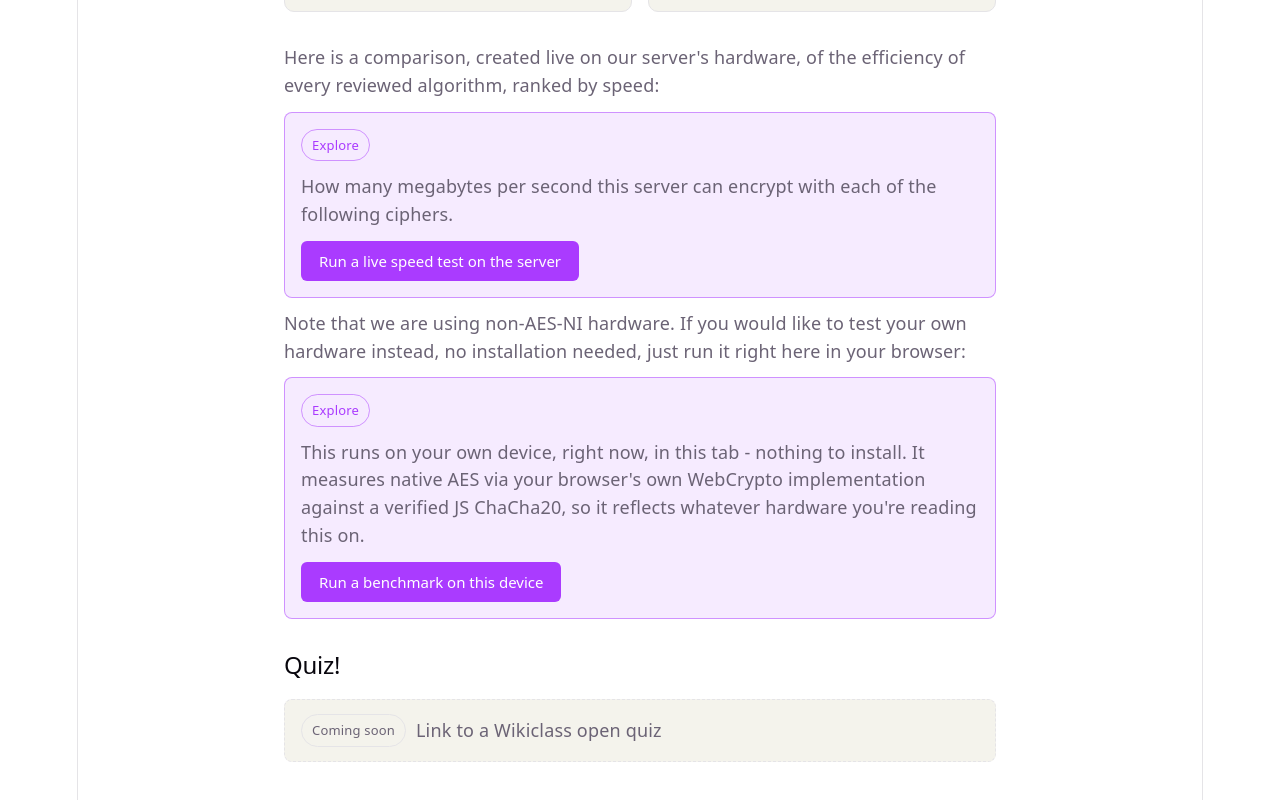
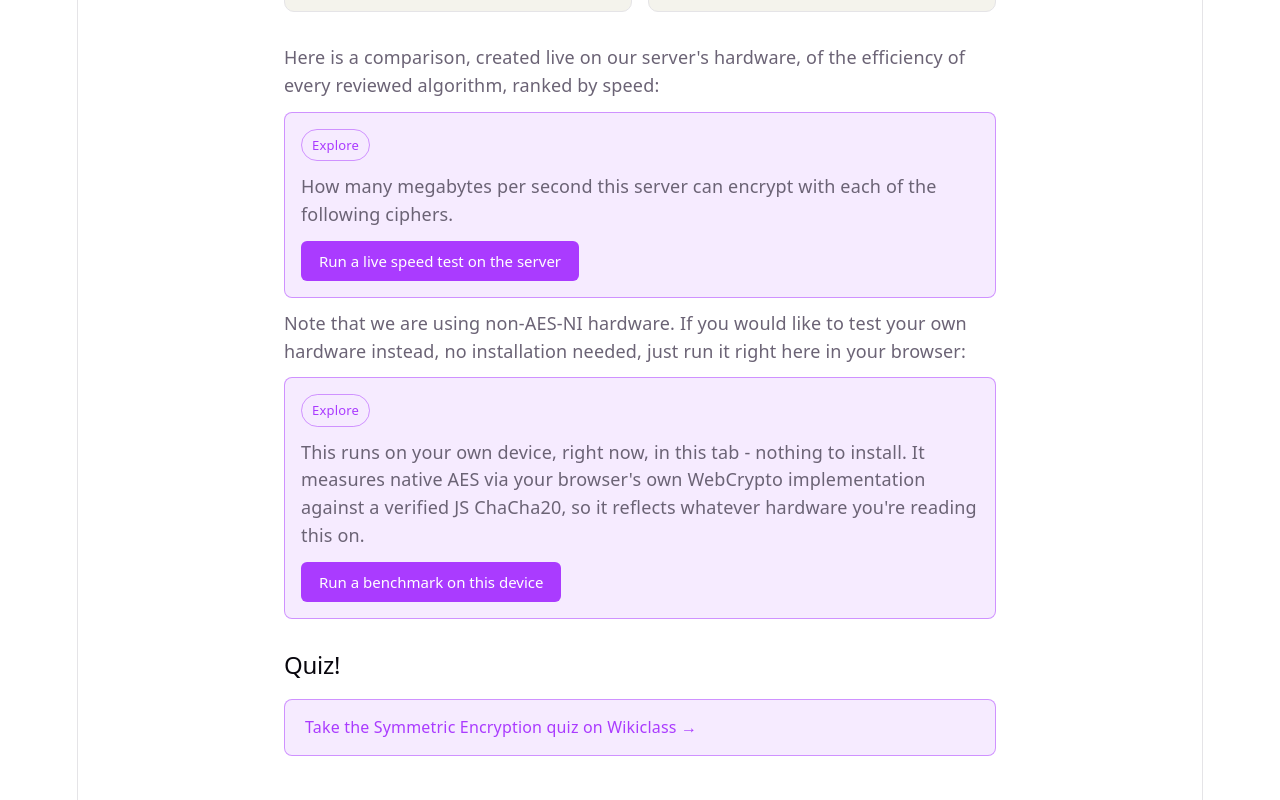
Before and after one commit to gillo7/CryptoMaths, a React (Vite) app in the folder frontend/: page /symmetric-encryption in a window 1280 px wide. Shown: the part 779-1579 px from the top of the page. Built offline with nearby package versions, Linux system fonts and the light colour scheme.

Commit message:
Wire up the Symmetric Encryption quiz and remove the now-dead placeholder
Every placeholder in this lesson is filled in, so SymmetricPlaceholder has
no remaining callers - delete it rather than leave unused code around.

```diff
--- a/frontend/src/pages/SymmetricEncryption.tsx
+++ b/frontend/src/pages/SymmetricEncryption.tsx
@@ -1,5 +1,4 @@
 import { Link } from 'react-router-dom'
-import SymmetricPlaceholder from './SymmetricPlaceholder'
 import BlockCipherBenchmark from './BlockCipherBenchmark'
 import BrowserCipherBenchmark from './BrowserCipherBenchmark'
 import './SymmetricEncryption.css'
@@ -81,7 +80,14 @@ function SymmetricEncryption() {
 
       <section>
         <h2>Quiz!</h2>
-        <SymmetricPlaceholder label="Link to a Wikiclass open quiz" />
+        <a
+          href="https://www.wikiclass.org/exercise/skr950fhgo8jeuj"
+          target="_blank"
+          rel="noopener noreferrer"
+          className="quiz-link"
+        >
+          Take the Symmetric Encryption quiz on Wikiclass →
+        </a>
       </section>
     </main>
   )
--- a/frontend/src/pages/SymmetricPlaceholder.tsx
+++ /dev/null
@@ -1,10 +0,0 @@
-function SymmetricPlaceholder({ label }: { label: string }) {
-  return (
-    <div className="content-placeholder">
-      <span className="placeholder-badge">Coming soon</span>
-      <p>{label}</p>
-    </div>
-  )
-}
-
-export default SymmetricPlaceholder
```
